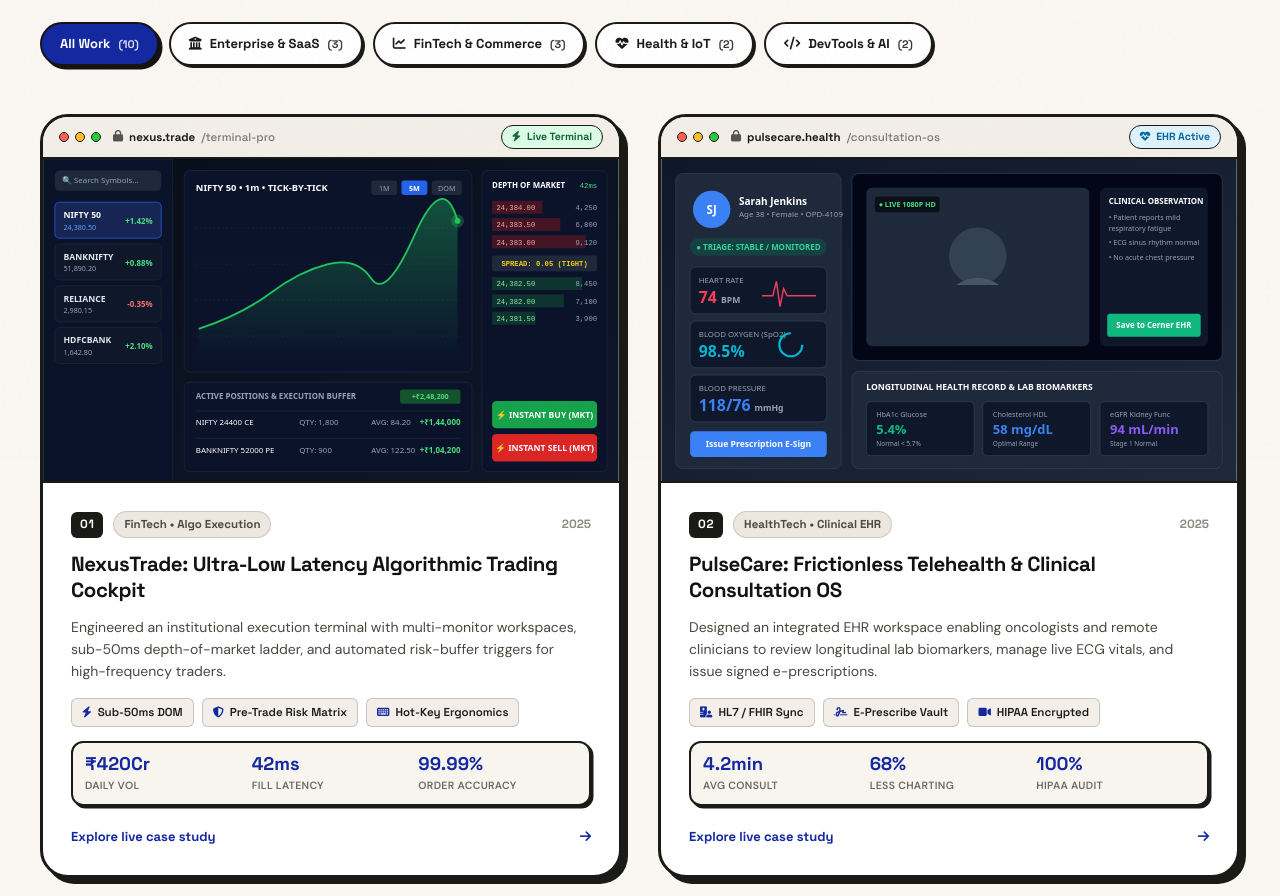
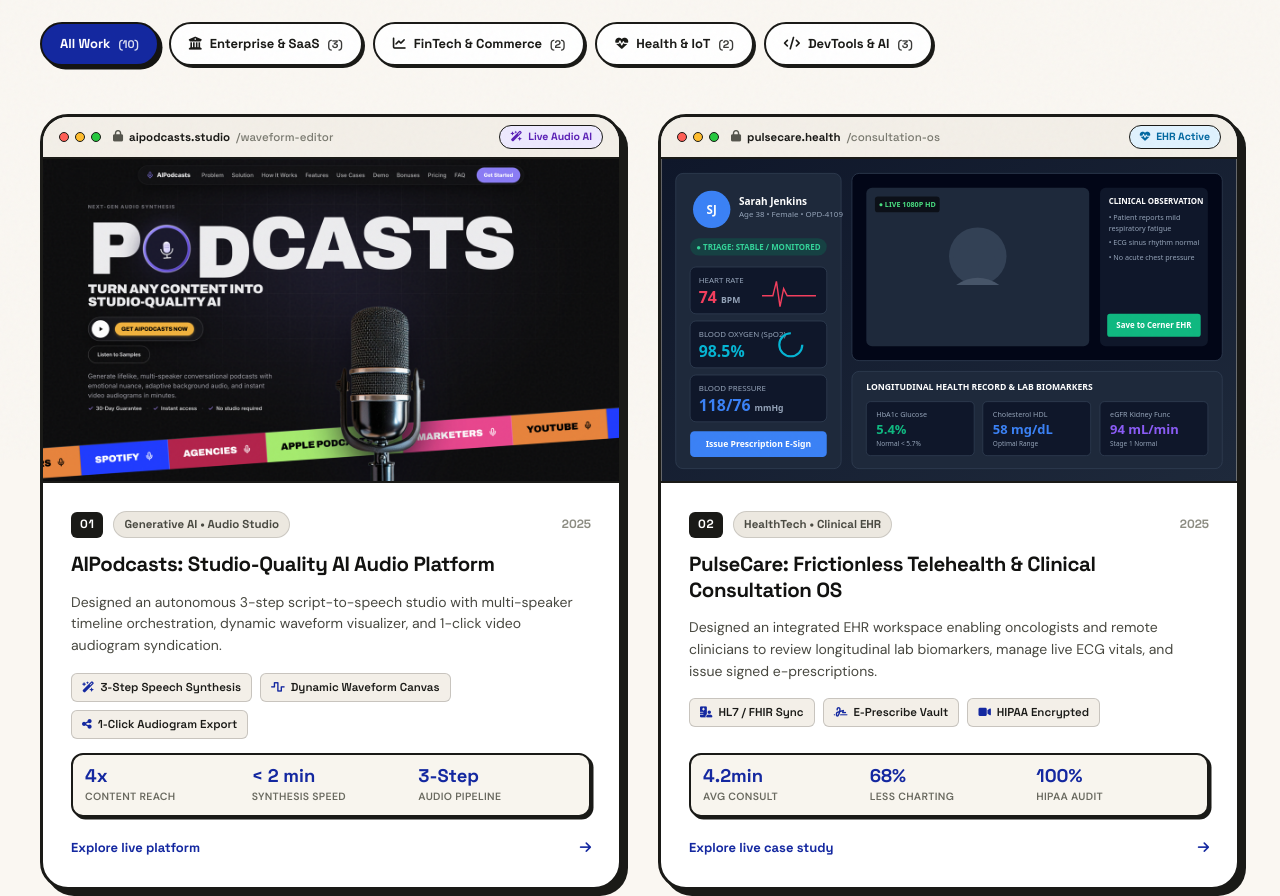
Before and after one commit to dt019107/deepak-portfolio-website, a plain HTML site: page projects.html in a window 1280 px wide. Shown: the part 340-1236 px from the top of the page. Drawn offline with Linux system fonts and the light colour scheme.

Commit message:
feat(archive): add AIPodcasts as project 01 on more projects page

```diff
--- a/projects.html
+++ b/projects.html
@@ -94,7 +94,7 @@
         <button class="archive-filter-pill" data-filter="fintech" role="tab" aria-selected="false" type="button">
           <i class="fa-solid fa-chart-line" aria-hidden="true"></i>
           <span>FinTech &amp; Commerce</span>
-          <span class="archive-filter-count">(3)</span>
+          <span class="archive-filter-count">(2)</span>
         </button>
         <button class="archive-filter-pill" data-filter="health-iot" role="tab" aria-selected="false" type="button">
           <i class="fa-solid fa-heart-pulse" aria-hidden="true"></i>
@@ -104,7 +104,7 @@
         <button class="archive-filter-pill" data-filter="devtools-ai" role="tab" aria-selected="false" type="button">
           <i class="fa-solid fa-code" aria-hidden="true"></i>
           <span>DevTools &amp; AI</span>
-          <span class="archive-filter-count">(2)</span>
+          <span class="archive-filter-count">(3)</span>
         </button>
       </nav>
     </section>
@@ -112,9 +112,9 @@
     <!-- Grid of 10 Projects -->
     <section class="archive-grid" id="archive-grid" aria-label="Project Case Studies">
 
-      <!-- PROJECT 01: NexusTrade Terminal -->
-      <article class="archive-card" data-category="fintech">
-        <a href="https://dt019107.github.io/E-challan-Management-Portal/" target="_blank" rel="noopener noreferrer" class="archive-card-link" aria-label="NexusTrade: Ultra-Low Latency Algorithmic Trading Cockpit">
+      <!-- PROJECT 01: AIPodcasts Platform -->
+      <article class="archive-card" data-category="devtools-ai">
+        <a href="https://dt019107.github.io/AI-Podcast-Website/" target="_blank" rel="noopener noreferrer" class="archive-card-link" aria-label="AIPodcasts: Studio-Quality AI Audio Platform">
           <div class="archive-browser-bar" aria-hidden="true">
             <div class="browser-dots">
               <span class="b-dot b-dot--red"></span>
@@ -123,18 +123,18 @@
             </div>
             <div class="archive-browser-url">
               <i class="fa-solid fa-lock"></i>
-              <span class="browser-domain">nexus.trade</span><span class="browser-path">/terminal-pro</span>
+              <span class="browser-domain">aipodcasts.studio</span><span class="browser-path">/waveform-editor</span>
             </div>
-            <span class="archive-status-badge archive-status--fintech">
-              <i class="fa-solid fa-bolt"></i> Live Terminal
+            <span class="archive-status-badge archive-status--devtools">
+              <i class="fa-solid fa-wand-magic-sparkles"></i> Live Audio AI
             </span>
           </div>
 
           <div class="archive-card-thumb">
-            <img src="assets/dummy-projects/project_01_nexustrade.svg" alt="NexusTrade Ultra-Low Latency Algorithmic Trading Cockpit Preview" loading="lazy" width="800" height="450" />
+            <img src="ai_podcast_preview.png" alt="AIPodcasts: Studio-Quality Generative Audio Platform Preview" loading="lazy" width="1280" height="800" />
             <div class="archive-thumb-overlay" aria-hidden="true">
               <span class="archive-overlay-chip">
-                <i class="fa-solid fa-arrow-up-right-from-square"></i> Explore Case Study
+                <i class="fa-solid fa-arrow-up-right-from-square"></i> Explore Platform
               </span>
             </div>
           </div>
@@ -142,38 +142,38 @@
           <div class="archive-card-content">
             <div class="archive-meta-row">
               <span class="archive-stamp-num">01</span>
-              <span class="archive-category-chip">FinTech &bull; Algo Execution</span>
+              <span class="archive-category-chip">Generative AI &bull; Audio Studio</span>
               <span class="archive-year">2025</span>
             </div>
 
-            <h3 class="archive-card-title">NexusTrade: Ultra-Low Latency Algorithmic Trading Cockpit</h3>
+            <h3 class="archive-card-title">AIPodcasts: Studio-Quality AI Audio Platform</h3>
             <p class="archive-card-desc">
-              Engineered an institutional execution terminal with multi-monitor workspaces, sub-50ms depth-of-market ladder, and automated risk-buffer triggers for high-frequency traders.
+              Designed an autonomous 3-step script-to-speech studio with multi-speaker timeline orchestration, dynamic waveform visualizer, and 1-click video audiogram syndication.
             </p>
 
             <div class="archive-tags-row" aria-label="Key architectural capabilities">
-              <span class="archive-spec-tag"><i class="fa-solid fa-bolt"></i> Sub-50ms DOM</span>
-              <span class="archive-spec-tag"><i class="fa-solid fa-shield-halved"></i> Pre-Trade Risk Matrix</span>
-              <span class="archive-spec-tag"><i class="fa-solid fa-keyboard"></i> Hot-Key Ergonomics</span>
+              <span class="archive-spec-tag"><i class="fa-solid fa-wand-magic-sparkles"></i> 3-Step Speech Synthesis</span>
+              <span class="archive-spec-tag"><i class="fa-solid fa-wave-square"></i> Dynamic Waveform Canvas</span>
+              <span class="archive-spec-tag"><i class="fa-solid fa-share-nodes"></i> 1-Click Audiogram Export</span>
             </div>
 
             <div class="archive-metrics-grid" aria-label="Project metrics">
               <div class="archive-metric-cell">
-                <span class="archive-metric-val">₹420Cr</span>
-                <span class="archive-metric-lbl">Daily Vol</span>
+                <span class="archive-metric-val">4x</span>
+                <span class="archive-metric-lbl">Content Reach</span>
               </div>
               <div class="archive-metric-cell">
-                <span class="archive-metric-val">42ms</span>
-                <span class="archive-metric-lbl">Fill Latency</span>
+                <span class="archive-metric-val">&lt; 2 min</span>
+                <span class="archive-metric-lbl">Synthesis Speed</span>
               </div>
               <div class="archive-metric-cell">
-                <span class="archive-metric-val">99.99%</span>
-                <span class="archive-metric-lbl">Order Accuracy</span>
+                <span class="archive-metric-val">3-Step</span>
+                <span class="archive-metric-lbl">Audio Pipeline</span>
               </div>
             </div>
 
             <div class="archive-card-action">
-              <span>Explore live case study</span>
+              <span>Explore live platform</span>
               <i class="fa-solid fa-arrow-right" aria-hidden="true"></i>
             </div>
           </div>
```
